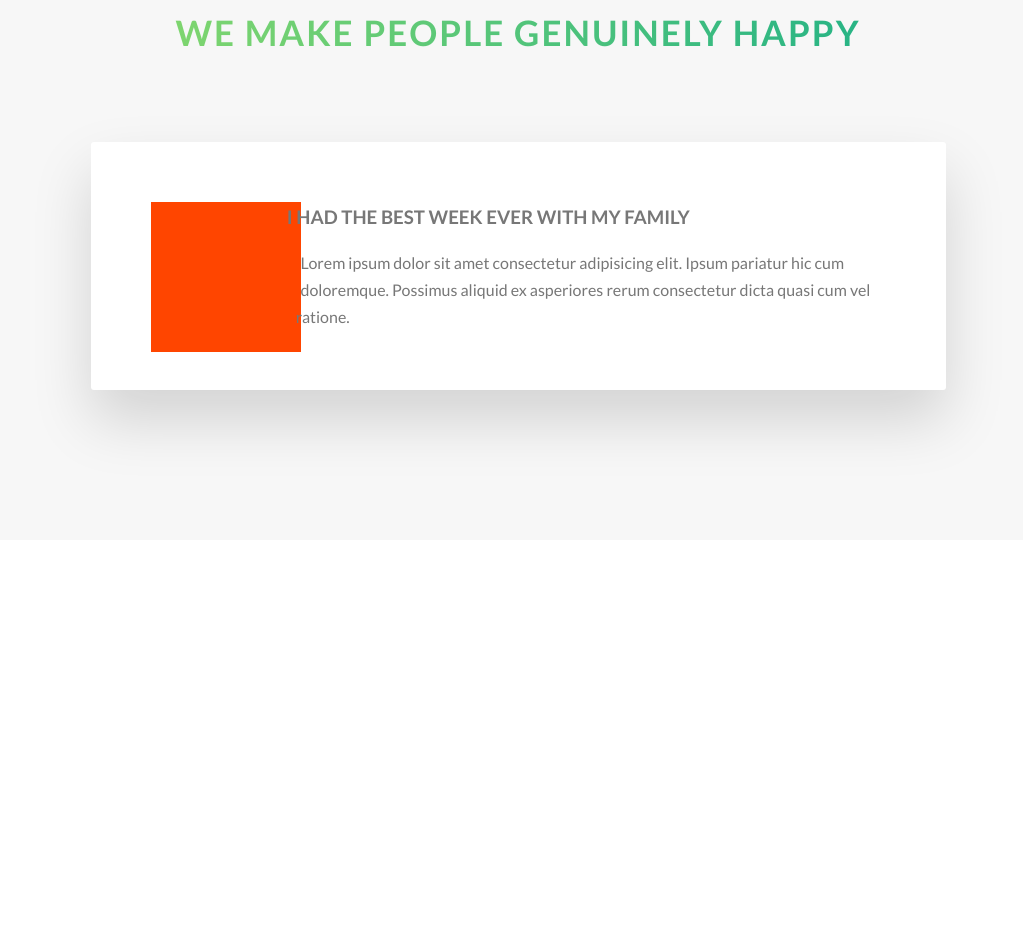
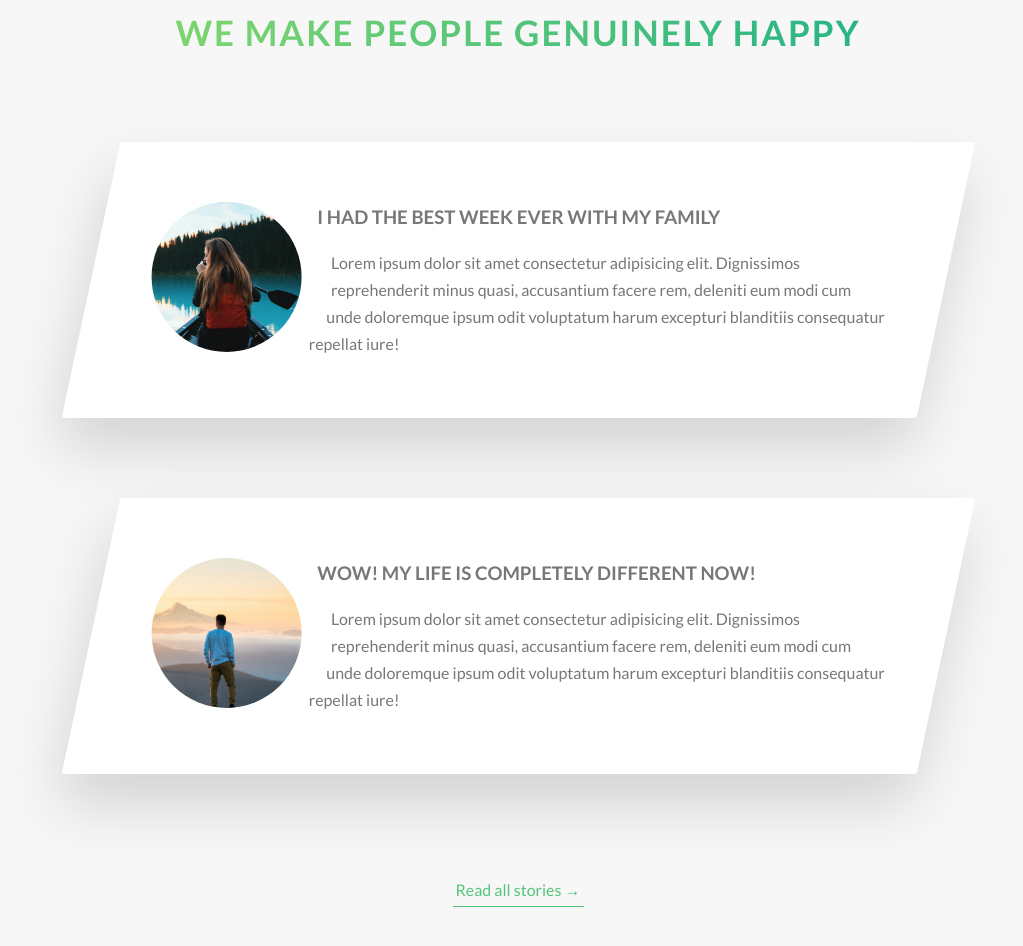
Before and after one commit to JRP-94/natour, a website: page index.html in a window 1280 px wide. Shown: the part 3430-4376 px from the top of the page, without its empty margins (122-1145 px from the left). Before the commit the page ends 4000 px from the top, so only its background shows below. Drawn offline with Linux system fonts and the light colour scheme.

Commit message:
stories finished

```diff
--- a/index.html
+++ b/index.html
@@ -1,13 +1,11 @@
 <!DOCTYPE html>
 <html lang="en">
+
 <head>
   <meta charset="UTF-8" />
   <meta name="viewport" content="width=device-width, initial-scale=1.0" />
 
-    <link
-      href="https://fonts.googleapis.com/css?family=Lato:100,300,400,700,900"
-      rel="stylesheet"
-    />
+  <link href="https://fonts.googleapis.com/css?family=Lato:100,300,400,700,900" rel="stylesheet" />
 
   <link rel="stylesheet" href="css/style.css" />
   <link rel="stylesheet" href="css/icon-fonts.css" />
@@ -60,19 +58,9 @@
         </div>
         <div class="col-1-2">
           <div class="composition">
-              <img
-                src="img/nat-1-large.jpg"
-                alt="Photo 1"
-                class="composition-photo composition-photo--p1"
-              /><img
-                src="img/nat-2-large.jpg"
-                alt="Photo 2"
-                class="composition-photo composition-photo--p2"
-              /><img
-                src="img/nat-3-large.jpg"
-                alt="Photo 3"
-                class="composition-photo composition-photo--p3"
-              />
+            <img src="img/nat-1-large.jpg" alt="Photo 1" class="composition-photo composition-photo--p1" /><img
+              src="img/nat-2-large.jpg" alt="Photo 2" class="composition-photo composition-photo--p2" /><img
+              src="img/nat-3-large.jpg" alt="Photo 3" class="composition-photo composition-photo--p3" />
           </div>
         </div>
       </div>
@@ -137,8 +125,7 @@
               <div class="card-picture card-picture-1"></div>
               <h4 class="card-heading">
                 <span class="card-heading-span card-heading-span-1">
-                    The Sea Explorer</span
-                  >
+                  The Sea Explorer</span>
               </h4>
               <div class="card-details">
                 <ul>
@@ -196,8 +183,7 @@
               <div class="card-picture card-picture-3"></div>
               <h4 class="card-heading">
                 <span class="card-heading-span card-heading-span-3">
-                    The snow adventurer</span
-                  >
+                  The snow adventurer</span>
               </h4>
               <div class="card-details">
                 <ul>
@@ -233,19 +219,42 @@
       <div class="row">
         <div class="story">
           <figure class="story-shape">
+            <img class="story-img" src="./img/nat-8.jpg" alt="Person on a tour">
+            <figcaption class="story-caption">Mary Smith</figcaption>
 
           </figure>
           <div class="story-text">
             <h3 class="heading-tertiary u-margin-bottom-sm"> I had the best week ever with my family</h3>
             <p>
-              Lorem ipsum dolor sit amet consectetur adipisicing elit. Ipsum pariatur hic cum doloremque. Possimus aliquid ex asperiores rerum consectetur dicta quasi cum vel ratione.
-            </p>
+              Lorem ipsum dolor sit amet consectetur adipisicing elit. Dignissimos reprehenderit minus quasi,
+              accusantium facere rem, deleniti eum modi cum unde doloremque ipsum odit voluptatum harum excepturi
+              blanditiis consequatur repellat iure!
           </div>
         </div>
+      </div>
+      <div class="row">
+        <div class="story">
+          <figure class="story-shape">
+            <img class="story-img" src="./img/nat-9.jpg" alt="Person on a tour">
+            <figcaption class="story-caption">Jack Wilson</figcaption>
+
+          </figure>
+          <div class="story-text">
+            <h3 class="heading-tertiary u-margin-bottom-sm"> Wow! my life is completely different now!</h3>
+            <p>
+              Lorem ipsum dolor sit amet consectetur adipisicing elit. Dignissimos reprehenderit minus quasi,
+              accusantium facere rem, deleniti eum modi cum unde doloremque ipsum odit voluptatum harum excepturi
+              blanditiis consequatur repellat iure!
+          </div>
+        </div>
+      </div>
+      <div class="u-center-text u-margin-top-xl">
+        <a href="#" class="btn-text">Read all stories &rarr;</a>
       </div>
     </section>
 
     </div>
   </main>
 </body>
+
 </html>
--- a/sass/components/_story.scss
+++ b/sass/components/_story.scss
@@ -1,18 +1,61 @@
-.story{
+.story {
     width: 75%;
     margin: 0 auto;
     background-color: $color-white;
     box-shadow: 0 3rem 6rem rgba($color-black, .15);
     border-radius: 3px;
     padding: 6rem;
+    padding-left: 9rem;
     font-size: $default-font-size;
+    transform: skewX(-12deg);
 
-    &-shape{
+
+    &-shape {
         width: 15rem;
         height: 15rem;
-        background-color: orangered;
+        overflow: hidden;
         float: left;
         -webkit-shape-outside: circle(50% at 50% 50%);
         shape-outside: circle(50% at 50% 50%);
+        -webkit-clip-path: circle(50% at 50% 50%);
+        clip-path: circle(50% at 50% 50%);
+        transform: translateX(-3rem) skewX(12deg);
+        position: relative;
+    }
+
+    &-text {
+
+        transform: skewX(12deg);
+    }
+
+    &-img {
+        height: 100%;
+        transform: translateX(-4rem) scale(1.4);
+        transition: all .5s;
+    }
+
+    &-caption {
+        position: absolute;
+        top: 50%;
+        left: 50%;
+        color: $color-white;
+        font-size: 1.7rem;
+        transform: translate(-50%, 0%);
+        text-transform: uppercase;
+        text-align: center;
+        opacity: 0;
+        transition: all .5s;
+        backface-visibility: hidden;
+    }
+
+    &:hover &-caption{
+        opacity: 1;
+        transform: translate(-50%, -50%);
+    }
+
+
+    &:hover &-img{
+        transform: translateX(-4rem) scale(1);
+        filter: blur(3px) brightness(80%);
     }
 }
```
Also changed, not shown: css/style.css. Lines whose indentation alone changed are shown as unchanged.
